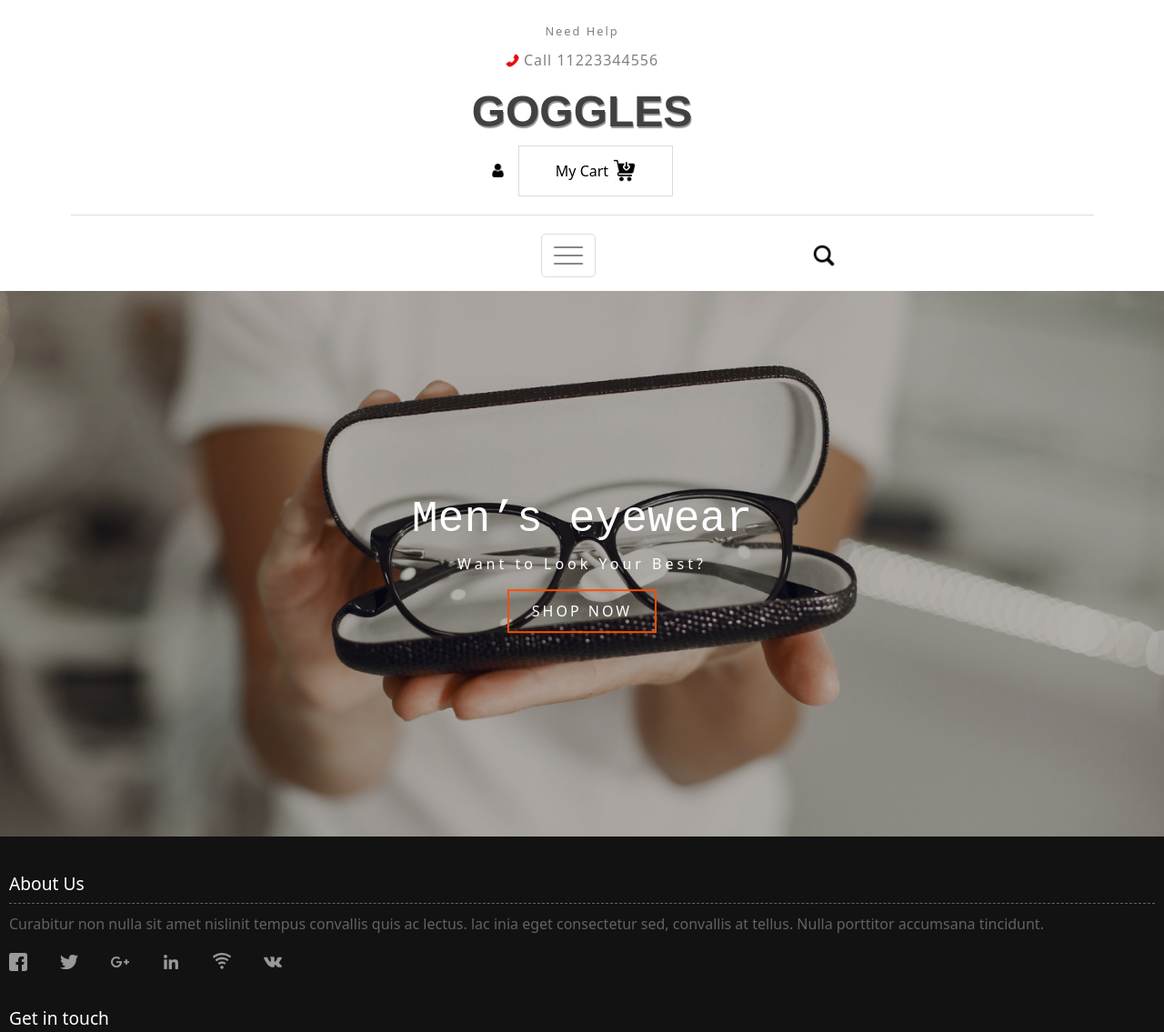
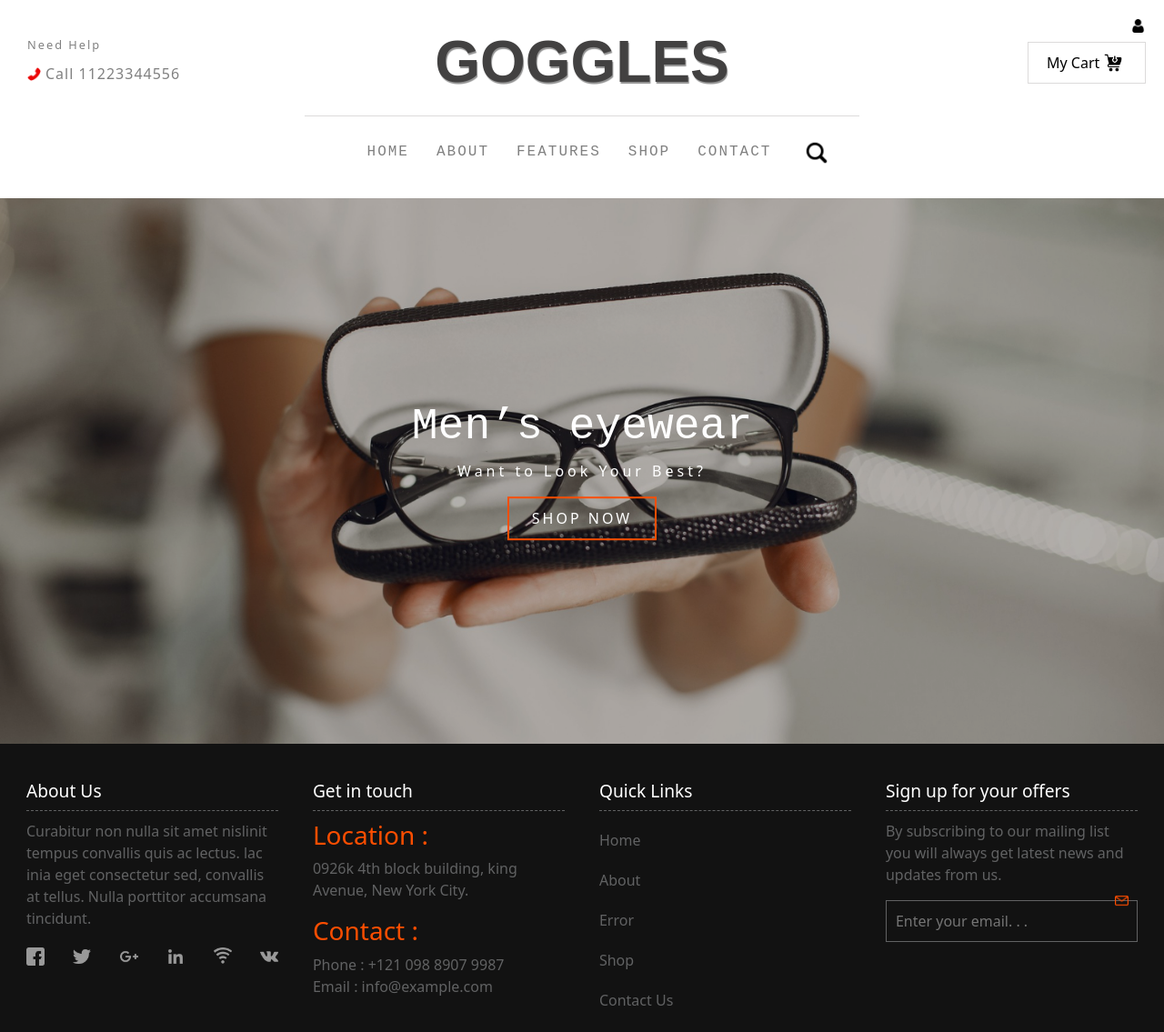
Before and after one commit to Ezequiel144/clonacion_de_ecommers_anteojos, a plain HTML site: page index.html in a window 1280 px wide. Shown: the top 1135 px of the page at 91% size. Drawn offline with nearby package versions, Linux system fonts and the light colour scheme.

Commit message:
commit 2

```diff
--- a/SASS/_contentmain.scss
+++ b/SASS/_contentmain.scss
@@ -5,7 +5,7 @@
         display: flex;
         flex-direction: row;
         width: 300%;
-        height: 400px;
+        height: 320px;
         animation: cambio 20s infinite ease-in-out alternate;
         &__img{
             background-color: rgba(0, 0, 0);
--- a/SASS/_footer.scss
+++ b/SASS/_footer.scss
@@ -26,7 +26,7 @@
         /* border: 1px solid red; */
         justify-content: space-between;
         padding: 0;
-        width: 300px;
+        width: 40%;
         &__arg a img{
             width: 20px;
         }
@@ -94,3 +94,23 @@
         }
     }
 }
+
+@media (min-width:1000px) {
+    .footer{
+        &__cont{
+            display: flex;
+            justify-content: space-around;
+            /* border: 1px solid white; */
+            width: 100%;
+        }
+        .sec1,.sec2,.sec3,.sec4{
+            width: 22%;
+            /* border: 1px solid green; */
+        }
+        .sec1{
+            &__list{
+                width: 100%;
+            }
+        }
+    }
+}
--- a/SASS/_header.scss
+++ b/SASS/_header.scss
@@ -5,6 +5,7 @@
 
 .box1{
     color: grey;
+    /* border: 1px solid red; */
     &__text1{
         display: block;
         margin: 10px 0;
@@ -86,6 +87,9 @@
         /* border: 1px solid firebrick; */
         width: 45%;
         margin: 0 auto;
+        .nav{
+            display: none;
+        }
         &__menu{
             border: 1px solid rgb(220, 219, 219);
             border-radius: 5px;
@@ -106,4 +110,79 @@
         }
 
     }
+    @media (min-width:800px) {
+        position: relative;
+        padding: 15px;
+        &__800px{
+            /* border: 1px solid gray; */
+            display: inline-block;
+            position: absolute;
+        }
+        &__text1{
+            /* border: 1px solid greenyellow; */
+            text-align: left;
+        }
+        /* &__cont{
+            border: 1px solid blue;
+        } */
+        &__cont2{
+            display: inline-block;
+            position: absolute;
+            top: 0;
+            right: 0;
+            margin: 5px;
+            /* border: 1px solid red; */
+
+            &__user{
+                position: relative;
+                left: 88%;
+                margin-bottom: 10px;
+            }
+            &__cart{
+                padding: 5px 20px;
+                width: 130px;
+                &__img{
+                    width: 20px;
+                }
+            }
+        }
+        &__liner{
+            width: 50%;
+        }
+    }
+    @media (min-width: 1000px) {
+        &__directitle{
+            /* border: 1px solid green; */
+            width: 500px;
+        }
+        &__title{
+            font-size: 4rem;
+        }
+        &__cont3{
+            .nav{
+                display: block;
+                /* border: 1px solid navy; */
+                height: 40px;
+                &__list{
+                    margin: 5px;
+                    list-style: none;
+                    display: flex;
+                    /* border: 1px solid green; */
+                    &__arg{
+                        &__link{
+                            margin-right: 30px;
+                            text-decoration: none;
+                            color: grey;
+                            text-transform: uppercase;
+                            font-family: 'Inconsolata', monospace;
+                            letter-spacing: 2px;
+                        }
+                    }
+                }
+            }
+            &__menu{
+                display: none;
+            }
+        }
+    }
 }
--- a/index.html
+++ b/index.html
@@ -12,10 +12,12 @@
     <div class="conteiner">
         <header class="header">
             <div class="box1">
+                <div class="box1__800px">
                     <span class="box1__text1">Need Help</span>
                     <div class="box1__cont">
                         <img class="box1__cont__tel" src="./img/llamada-telefonica.png" alt="tel-red">
                         <p class="box1__cont__text2">Call 11223344556</p>
+                    </div>
                 </div>
                 <a class="box1__directitle" href="#">
                     <h1 class="box1__title">GOGGLES</h1>
@@ -29,10 +31,20 @@
                 </div>
                 <div class="box1__liner"></div>
                 <div class="box1__cont3">
+                    <nav class="nav">
+                        <ul class="nav__list">
+                            <li class="nav__list__arg"><a class="nav__list__arg__link" href="#">Home</a></li>
+                            <li class="nav__list__arg"><a class="nav__list__arg__link" href="#">About</a></li>
+                            <li class="nav__list__arg"><a class="nav__list__arg__link" href="#">Features</a></li>
+                            <li class="nav__list__arg"><a class="nav__list__arg__link" href="#">Shop</a></li>
+                            <li class="nav__list__arg"><a class="nav__list__arg__link" href="#">Contact</a></li>
+                        </ul>
+                    </nav>
                     <img class="box1__cont3__menu" src="./img/hamburguesa.png" alt="menu">
                     <img class="box1__cont3__lupa" src="./img/lupa.png" alt="lupa">
                 </div>
             </div>
+
         </header>
         <main class="main">
                 <!-- <div class="carousel-inner">
@@ -97,6 +109,7 @@
             </div>
         </main>
         <footer class="footer">
+            <div class="footer__cont">
                 <div class="sec1">
                     <h2 class="sec1__title">About Us</h2>
                     <div class="sec1__liner"></div>
@@ -153,6 +166,7 @@
                     <input class="sec4__email" type="email" placeholder="Enter your email. . .">
                     <img class="sec4__img" src="./img/correo-electronico.png" alt="correo">
                 </div>
+            </div>
             <div class="sec5">
                 <div class="sec1__liner"></div>
                 <p class="sec5__text">
```
Also changed, not shown: style.css, 1 other file. Lines whose indentation alone changed are shown as unchanged.
